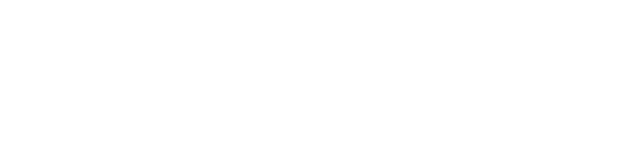
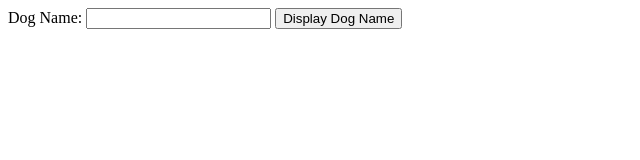
Before and after one commit to Behardy/branch-git-test, a plain HTML site: page index.html in a window 1280 px wide. Shown: the whole page, without its empty margins (0-640 px from the left). Drawn offline with Linux system fonts and the light colour scheme.

Commit message:
form is complete.

```diff
--- a/index.html
+++ b/index.html
@@ -8,6 +8,13 @@
     <link rel="stylesheet" href="styles.css">
 </head>
 <body>
-    <script src="script.js"></script>
+
+<form>
+    <label for="dogname">Dog Name:</label>
+    <input id="dogname" type="text">
+    <button>Display Dog Name</button>
+</form>
+
+ <script src="script.js"></script>
 </body>
 </html>
```
